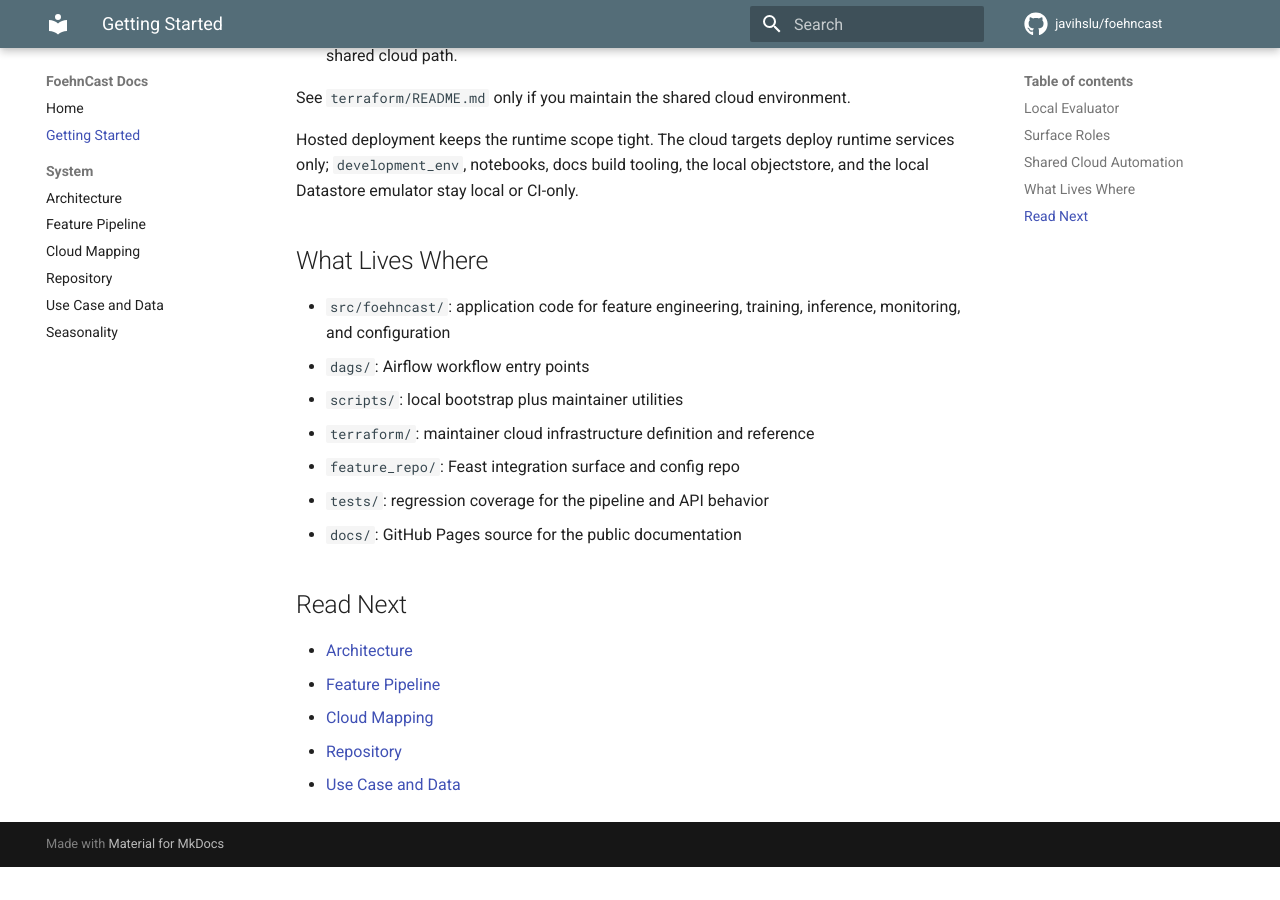
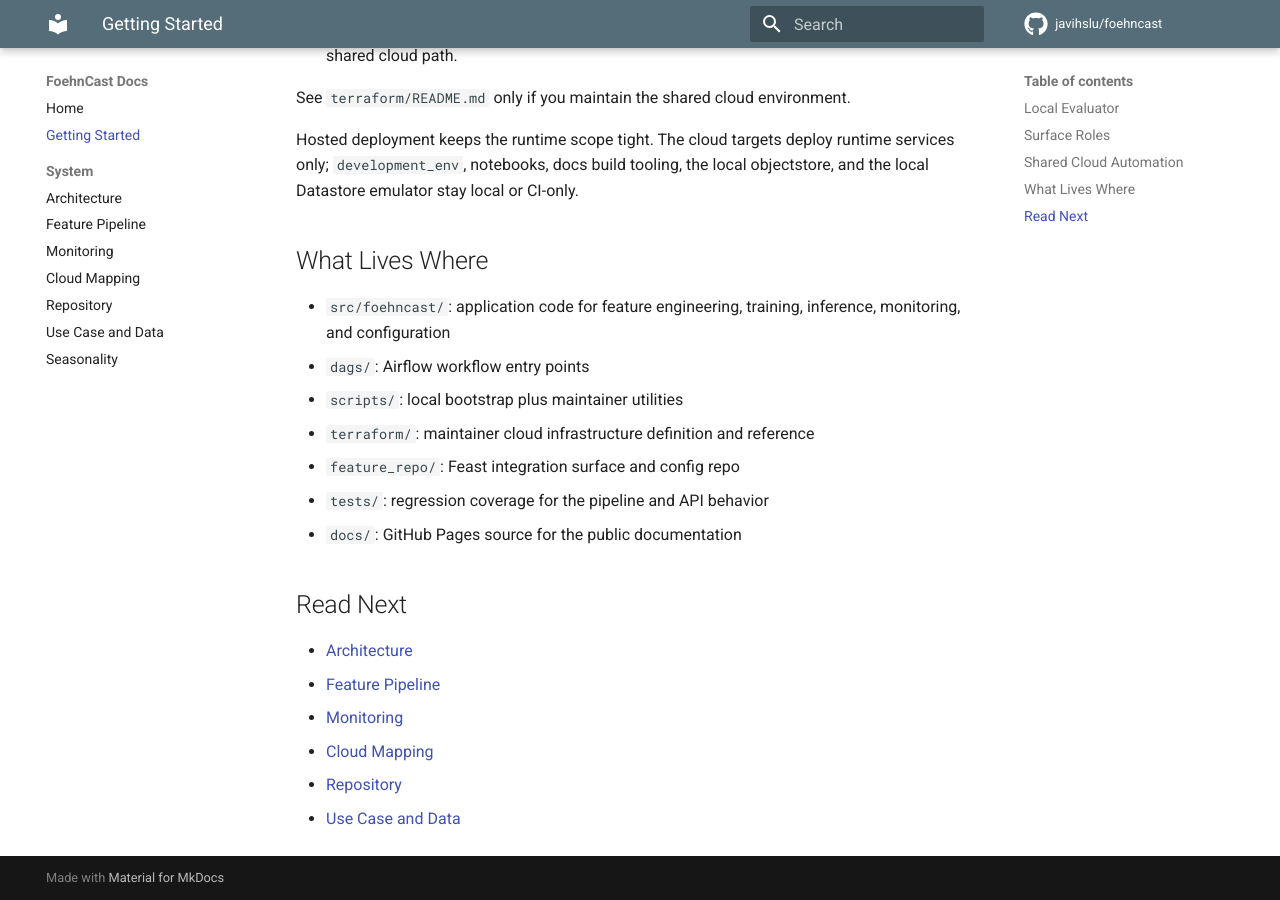
Before and after one commit to javihslu/foehncast, an MkDocs documentation site: the page built from docs/site/getting-started.md, in a window 1280 px wide and 900 px high, scrolled down 2440 px. Built offline with MkDocs 1.6.1 and Material for MkDocs 9.7.7, drawn with Linux system fonts in a browser that asks for light colours; comment, search, counter and statistics services are not loaded; before the commit the page ends 3307 px from its top, so only the background shows below that.

Commit message:
docs(site): add monitoring system page

```diff
--- a/docs/mkdocs.yml
+++ b/docs/mkdocs.yml
@@ -52,6 +52,7 @@ nav:
   - System:
       - Architecture: system/architecture.md
       - Feature Pipeline: system/feature-pipeline.md
+      - Monitoring: system/monitoring.md
       - Cloud Mapping: system/cloud-mapping.md
       - Repository: system/repository.md
       - Use Case and Data: system/use-case.md
```
Also changed, not shown: docs/site/getting-started.md, docs/site/system/monitoring.md (added).
